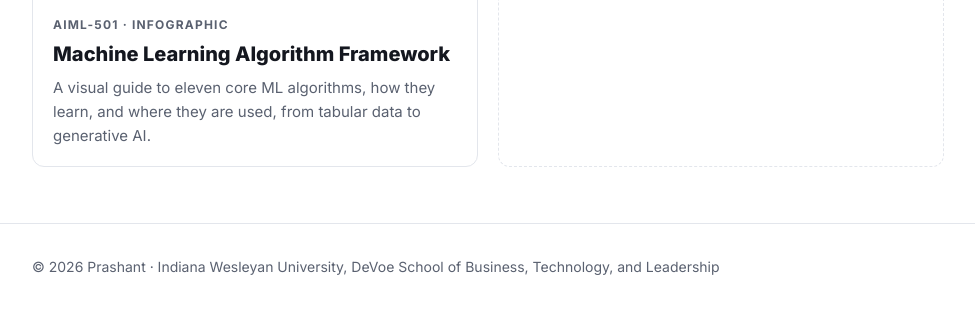
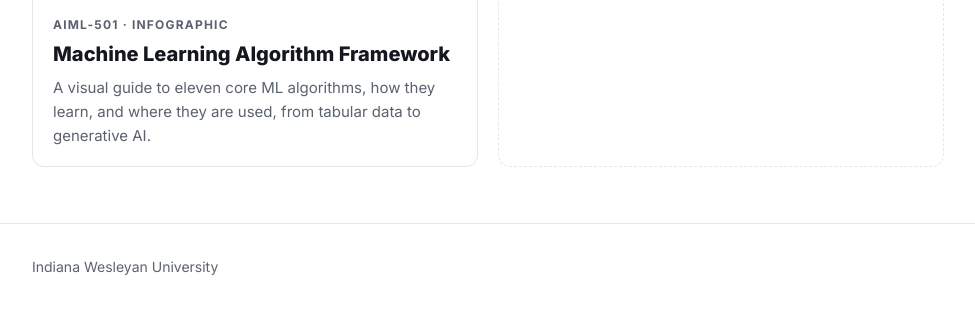
Before and after one commit to prashantbhatt12/portfolio, a plain HTML site: page index.html in a window 1280 px wide. Shown: the part 1929-2243 px from the top of the page, without its empty margins (152-1127 px from the left). Drawn offline with Linux system fonts and the light colour scheme.

Commit message:
Fixing the footer

```diff
--- a/index.html
+++ b/index.html
@@ -56,7 +56,7 @@
   </div>
 </div></section>
 
-<footer><div class="wrap">© 2026 Prashant · Indiana Wesleyan University, DeVoe School of Business, Technology, and Leadership</div></footer>
+<footer><div class="wrap">Indiana Wesleyan University</div></footer>
 
 </body>
 </html>
```
Also changed, not shown: artifacts/ml-algorithm-framework.html (+1 -1 lines), 1 other file.
